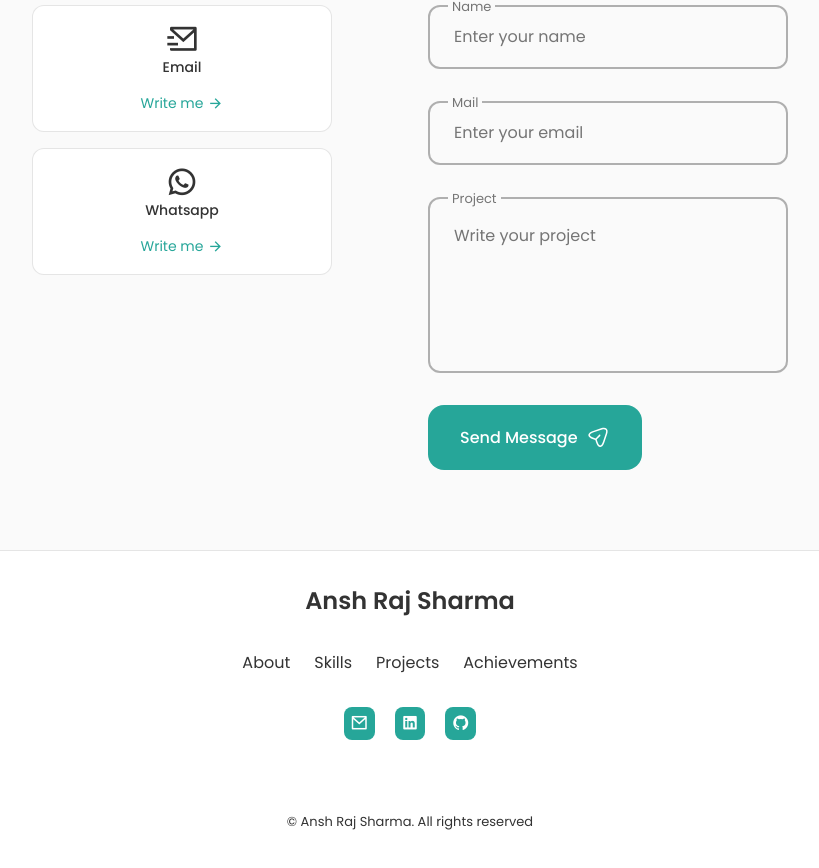
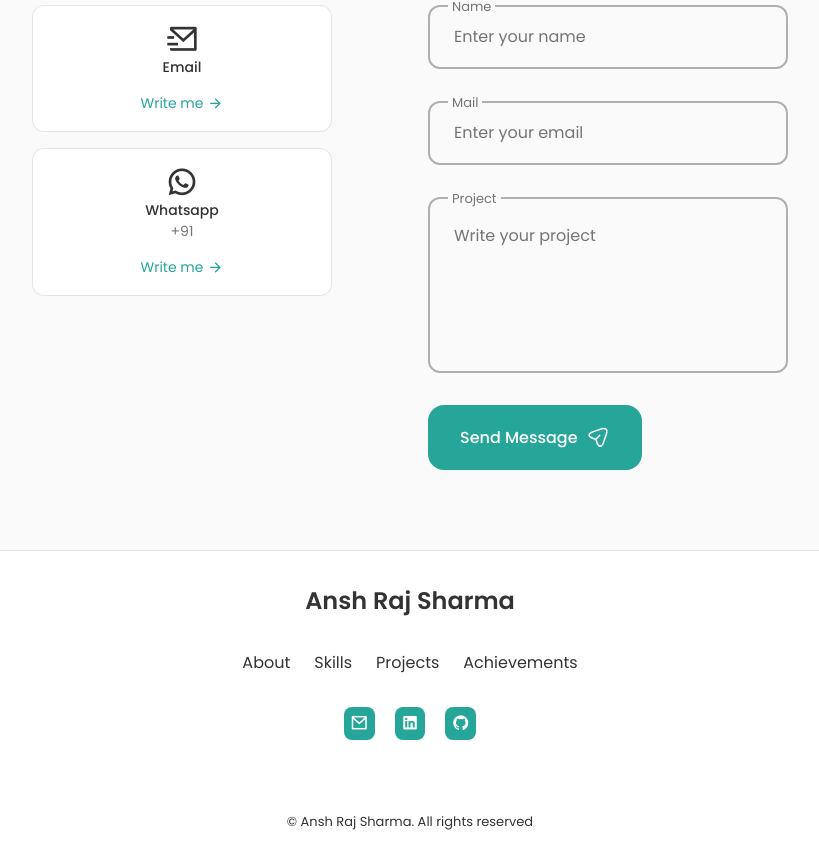
Before and after one commit to anshRS/portfolio, a React (Create React App) app in the folder web/: page / in a window 1280 px wide. Shown: the part 5240-6108 px from the top of the page, without its empty margins (230-1049 px from the left). Built offline with nearby package versions, Linux system fonts and the light colour scheme.

Commit message:
Updated Contact section

```diff
--- a/web/src/components/contact/Contact.jsx
+++ b/web/src/components/contact/Contact.jsx
@@ -50,7 +50,7 @@ const Contact = () => {
                             <i className="ri-whatsapp-line contact__card-icon"></i>
 
                             <h3 className="contact__card-title">Whatsapp</h3>
-                            <span className="contact__card-data">{process.env.REACT_APP_YOUR_PHONE}</span>
+                            <span className="contact__card-data">+91 {process.env.REACT_APP_YOUR_PHONE}</span>
 
                             <a
                                 href={`https://api.whatsapp.com/send?phone=${process.env.REACT_APP_YOUR_PHONE}&text=Hello, more information!`} className="contact__button"
```
